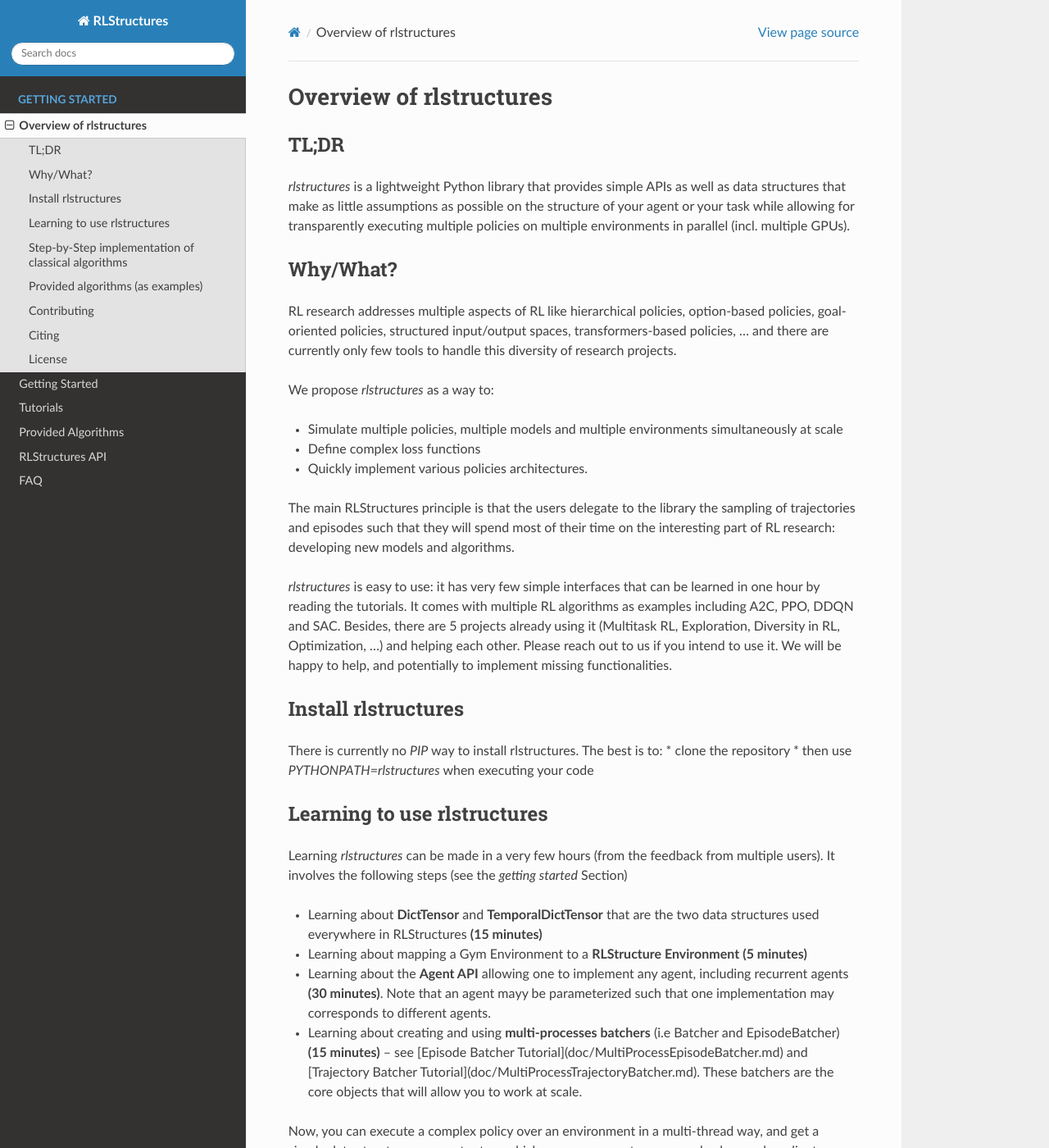
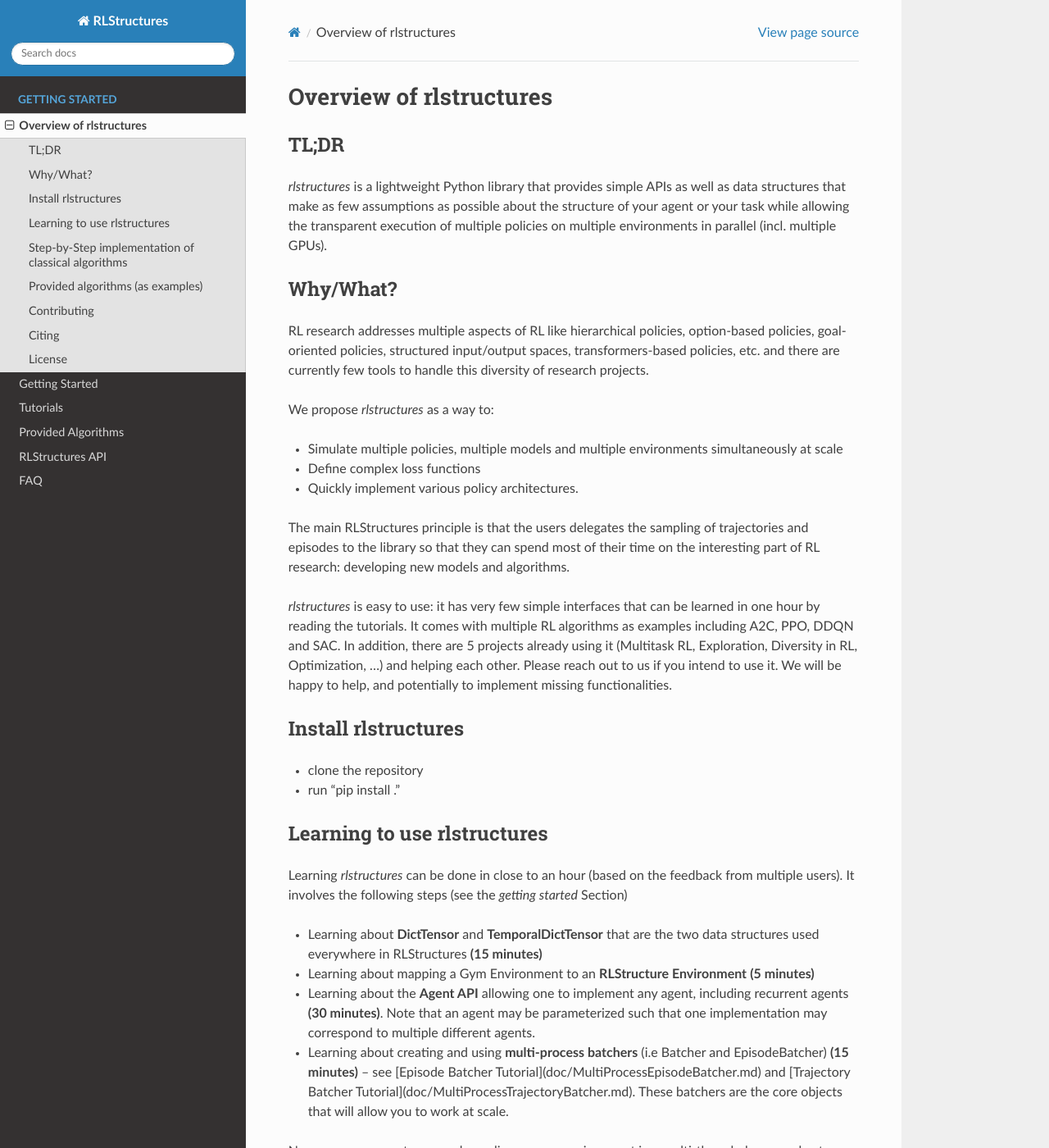
Before and after one commit to facebookresearch/rlstructures, a Sphinx documentation site: the page built from sphinx_docs/source/overview.rst, in a window 1280 px wide and 1400 px high. Shown: the whole window at 82% size. Built offline with Sphinx 7.4.7 and the Read the Docs theme 2.0.0, drawn with Linux system fonts in a browser that asks for light colours; some of the changed text lies outside the part shown.

Commit message:
Update overview.rst

```diff
--- a/sphinx_docs/source/overview.rst
+++ b/sphinx_docs/source/overview.rst
@@ -4,11 +4,11 @@
 
 TL;DR
 -----
-`rlstructures` is a lightweight Python library that provides simple APIs as well as data structures that make as little assumptions as possible on the structure of your agent or your task while allowing for transparently executing multiple policies on multiple environments in parallel (incl. multiple GPUs).
+`rlstructures` is a lightweight Python library that provides simple APIs as well as data structures that make as few assumptions as possible about the structure of your agent or your task while allowing the transparent execution of multiple policies on multiple environments in parallel (incl. multiple GPUs).
 
 Why/What?
 ---------
-RL research addresses multiple aspects of RL like hierarchical policies, option-based policies, goal-oriented policies, structured input/output spaces, transformers-based policies, ... and there are currently only few tools to handle this diversity of research projects.
+RL research addresses multiple aspects of RL like hierarchical policies, option-based policies, goal-oriented policies, structured input/output spaces, transformers-based policies, etc. and there are currently few tools to handle this diversity of research projects.
 
 We propose `rlstructures` as a way to:
 
@@ -16,32 +16,31 @@
 
 * Define complex loss functions
 
-* Quickly implement various policies architectures.
+* Quickly implement various policy architectures.
 
-The main RLStructures principle is that the users delegate to the library the sampling of trajectories and episodes such that they will spend most of their time on the interesting part of RL research: developing new models and algorithms.
+The main RLStructures principle is that the users delegates the sampling of trajectories and episodes to the library so that they can spend most of their time on the interesting part of RL research: developing new models and algorithms.
 
-`rlstructures` is easy to use: it has very few simple interfaces that can be learned in one hour by reading the tutorials. It comes with multiple RL algorithms as examples including A2C, PPO, DDQN and SAC. Besides, there are 5 projects already using it (Multitask RL, Exploration, Diversity in RL, Optimization, ...) and helping each other.
+`rlstructures` is easy to use: it has very few simple interfaces that can be learned in one hour by reading the tutorials. It comes with multiple RL algorithms as examples including A2C, PPO, DDQN and SAC. In addition, there are 5 projects already using it (Multitask RL, Exploration, Diversity in RL, Optimization, ...) and helping each other.
 Please reach out to us if you intend to use it. We will be happy to help, and potentially to implement missing functionalities.
 
 Install rlstructures
 --------------------
 
-There is currently no `PIP` way to install rlstructures. The best is to:
 * clone the repository
-* then use `PYTHONPATH=rlstructures` when executing your code
+* run "pip install ."
 
 Learning to use rlstructures
 ----------------------------
 
-Learning `rlstructures` can be made in a very few hours (from the feedback from multiple users). It involves the following steps (see the `getting started` Section)
+Learning `rlstructures` can be done in close to an hour (based on the feedback from multiple users). It involves the following steps (see the `getting started` Section)
 
 
 * Learning about **DictTensor** and **TemporalDictTensor** that are the two data structures used everywhere in RLStructures **(15 minutes)**
-* Learning about mapping a Gym Environment to a **RLStructure Environment** **(5 minutes)**
-* Learning about the **Agent API** allowing one to implement any agent, including recurrent agents **(30 minutes)**. Note that an agent mayy be parameterized such that one implementation may corresponds to different agents.
-* Learning about creating and using **multi-processes batchers** (i.e Batcher and EpisodeBatcher) **(15 minutes)**  -- see [Episode Batcher Tutorial](doc/MultiProcessEpisodeBatcher.md) and [Trajectory Batcher Tutorial](doc/MultiProcessTrajectoryBatcher.md). These batchers are the core objects that will allow you to work at scale.
+* Learning about mapping a Gym Environment to an **RLStructure Environment** **(5 minutes)**
+* Learning about the **Agent API** allowing one to implement any agent, including recurrent agents **(30 minutes)**. Note that an agent may be parameterized such that one implementation may correspond to multiple different agents.
+* Learning about creating and using **multi-process batchers** (i.e Batcher and EpisodeBatcher) **(15 minutes)**  -- see [Episode Batcher Tutorial](doc/MultiProcessEpisodeBatcher.md) and [Trajectory Batcher Tutorial](doc/MultiProcessTrajectoryBatcher.md). These batchers are the core objects that will allow you to work at scale.
 
-Now, you can execute a complex policy over an environment in a multi-thread way, and get a simple data structure as an output on which you can compute any complex loss and gradients.
+Now, you can execute a complex policy over an environment in a multi-threaded way, and get a simple data structure as an output on which you can compute any complex loss and gradients.
 
 Step-by-Step implementation of classical algorithms
 --------------------------------------------------
```
